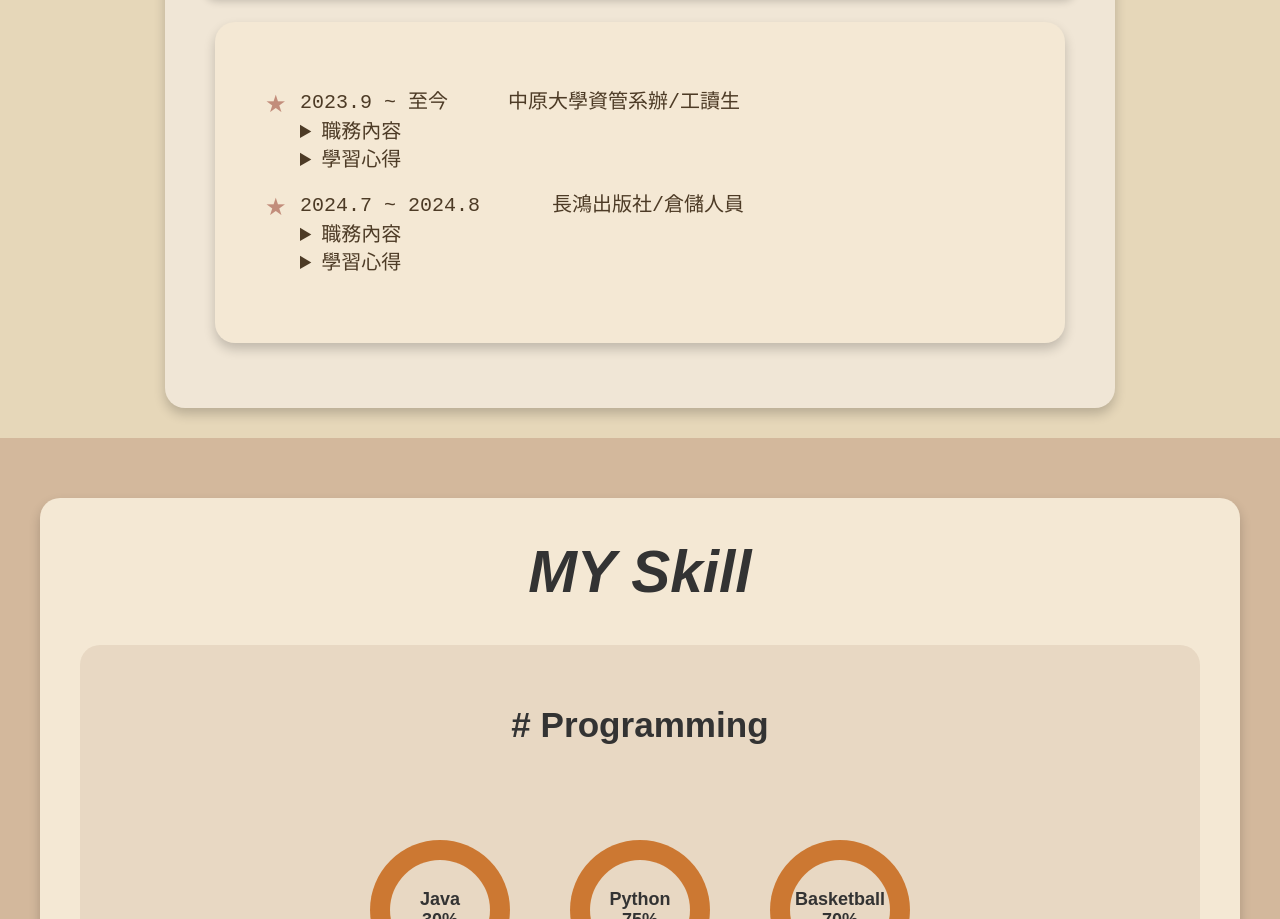
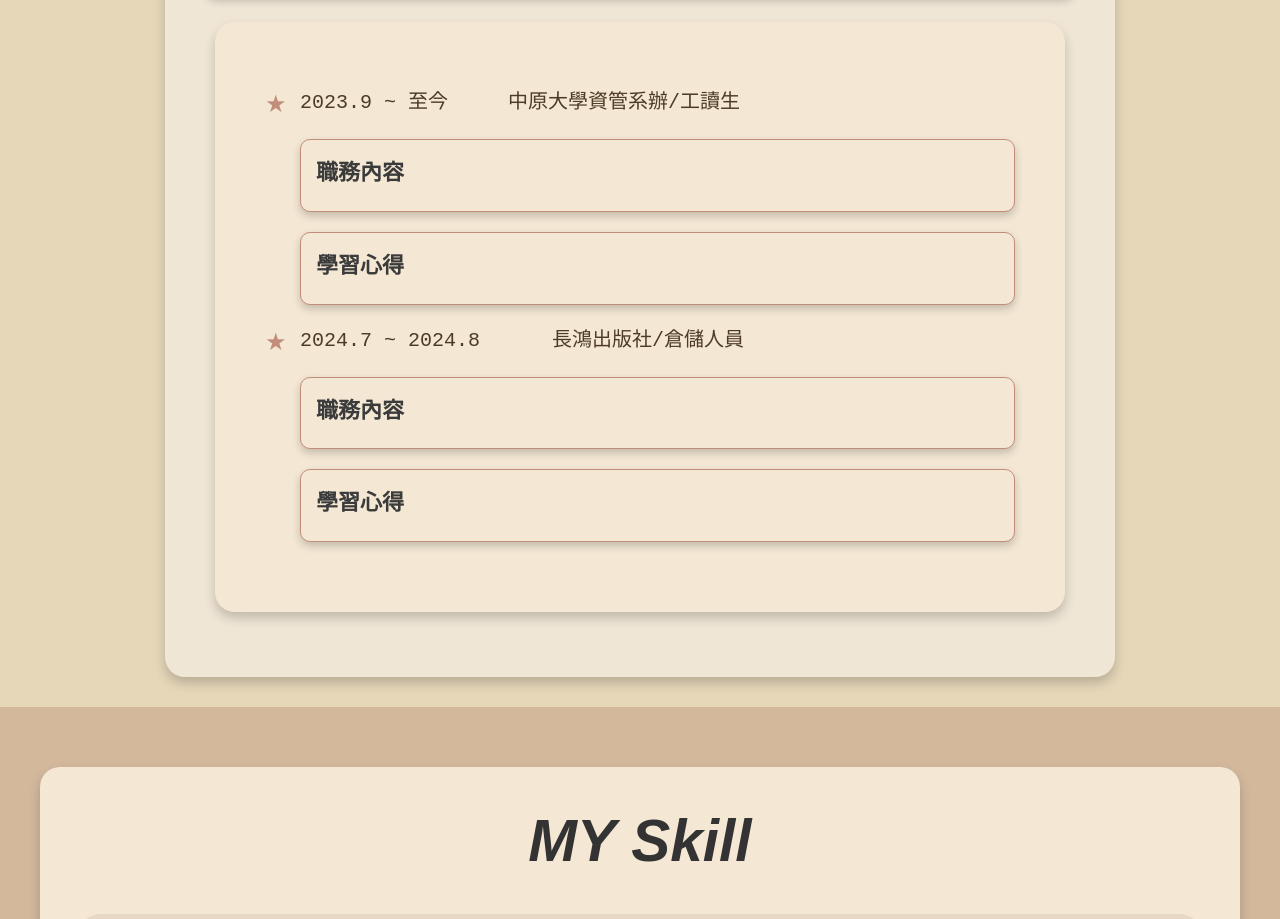
Before and after one commit to 174yang/11244234midterm, a plain HTML site: page index.html in a window 1280 px wide. Shown: the part 1252-2171 px from the top of the page. Drawn offline with Linux system fonts and the light colour scheme.

Commit message:
educationwork.css

```diff
--- a/css/educationwork.css
+++ b/css/educationwork.css
@@ -95,3 +95,35 @@
     font-weight: bold;
     cursor: pointer;
 }
+
+/* 調整 details 和 summary 樣式 */
+details {
+    margin: 20px 0;
+    padding: 10px;
+    background-color: #f4e8d4;
+    border: 1px solid #c28d7b;
+    border-radius: 10px;
+    box-shadow: 0 4px 8px rgba(0, 0, 0, 0.2);
+    transition: background-color 0.3s ease-in-out;
+}
+
+summary {
+    font-size: 22px;
+    font-weight: bold;
+    color: #3b3b3b;
+    cursor: pointer;
+    margin: 5px 0;
+    padding: 5px;
+    list-style: none;
+}
+
+details[open] summary {
+    color: #a07e5b;
+}
+
+details p {
+    font-size: 18px;
+    padding-left: 15px;
+    color: #4d3b26;
+    line-height: 1.6;
+}
```
